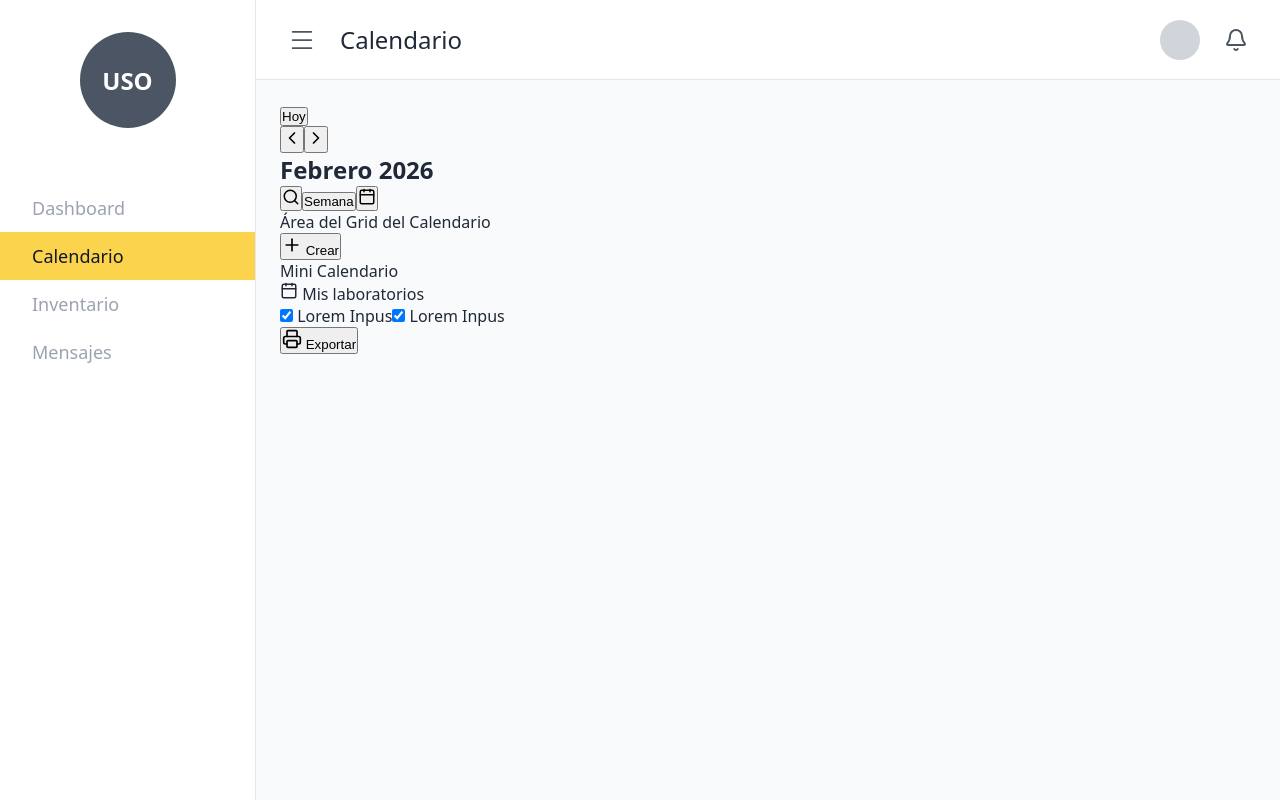
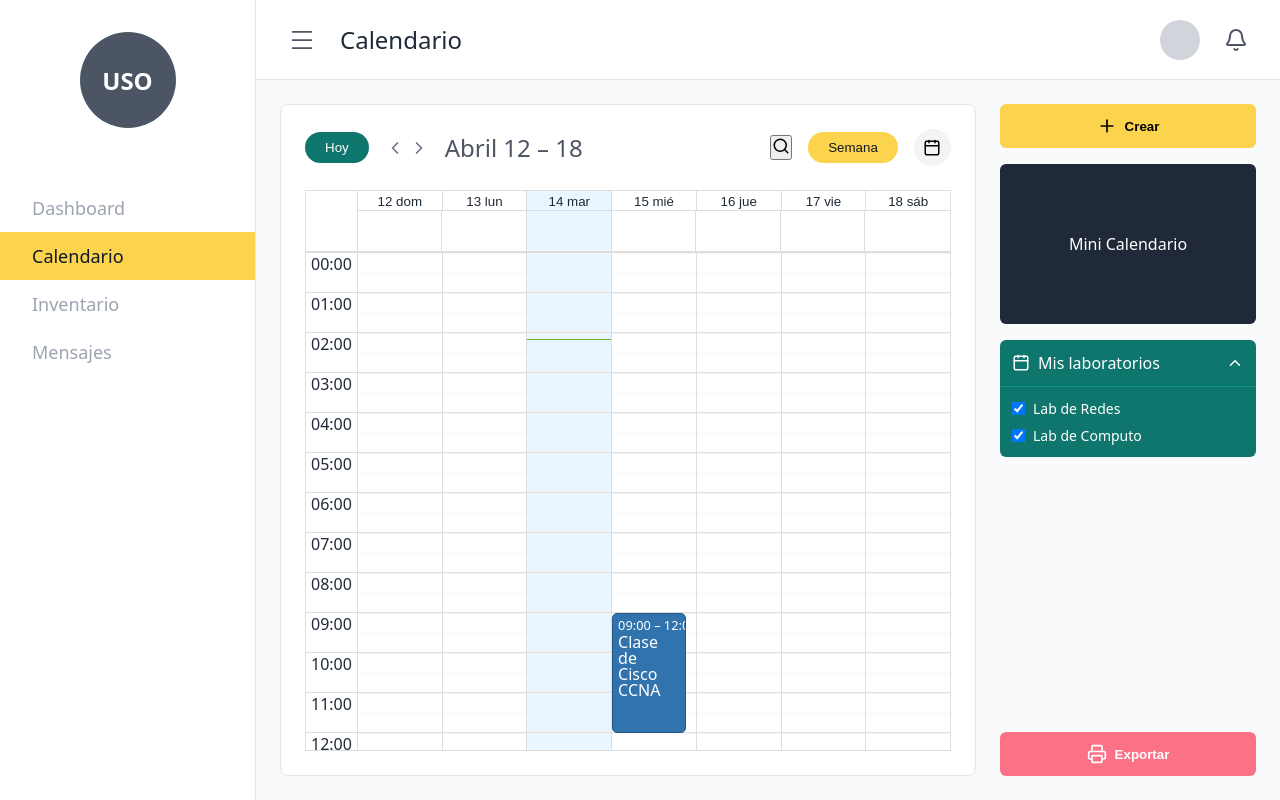
Before and after one commit to CarlosRey3s/Proyecto_USO2026, a React (Vite) app in the folder frontend/: page /calendario in a window 1280 px wide. Built offline with nearby package versions, Linux system fonts and the light colour scheme.

Commit message:
agregacion de nuevas funcione

```diff
--- a/frontend/package.json
+++ b/frontend/package.json
@@ -10,8 +10,10 @@
     "preview": "vite preview"
   },
   "dependencies": {
+    "date-fns": "^4.1.0",
     "lucide-react": "^1.8.0",
     "react": "^19.2.4",
+    "react-big-calendar": "^1.19.4",
     "react-dom": "^19.2.4",
     "react-router-dom": "^7.14.1"
   },
@@ -19,6 +21,7 @@
     "@eslint/js": "^9.39.4",
     "@types/node": "^24.12.2",
     "@types/react": "^19.2.14",
+    "@types/react-big-calendar": "^1.16.3",
     "@types/react-dom": "^19.2.3",
     "@vitejs/plugin-react": "^6.0.1",
     "eslint": "^9.39.4",
--- a/frontend/src/index.css
+++ b/frontend/src/index.css
@@ -40,8 +40,12 @@ body {
   border-right: 1px solid #e5e7eb;
   display: flex;
   flex-direction: column;
+  flex-shrink: 0;
+  transition: margin-left 0.3s ease;
 }
-
+.sidebar.collapsed{
+  margin-left: -256px;
+}
 .sidebar-logo-container {
   padding: 2rem;
   display: flex;
@@ -133,3 +137,168 @@ body {
   background-color: #d1d5db;
   border-radius: 50%;
 }
+/*estilos de calendario*/
+/* Sobrescribiendo estilos de React Big Calendar para igualar el diseño */
+/* Layout del Calendario */
+.calendar-page-wrapper {
+  display: flex;
+  height: 100%;
+  gap: 1.5rem;
+}
+
+.calendar-main-container {
+  flex: 1;
+  display: flex;
+  flex-direction: column;
+  background-color: white;
+  border-radius: 8px;
+  border: 1px solid #e5e7eb;
+  padding: 1.5rem;
+}
+
+/* Toolbar Personalizada */
+.calendar-toolbar-custom {
+  display: flex;
+  justify-content: space-between;
+  align-items: center;
+  margin-bottom: 1.5rem;
+}
+
+.toolbar-left, .toolbar-right {
+  display: flex;
+  align-items: center;
+  gap: 1rem;
+}
+
+.nav-arrows {
+  display: flex;
+  flex-direction: row;
+  align-items: center;
+  gap: 0.25rem;
+}
+
+.btn-hoy {
+  background-color: #0f766e;
+  color: white;
+  padding: 0.5rem 1.25rem;
+  border-radius: 9999px;
+  border: none;
+  cursor: pointer;
+  font-weight: 500;
+}
+
+.btn-hoy:hover { background-color: #0d9488; }
+
+.btn-icon {
+  background: none;
+  border: none;
+  cursor: pointer;
+  color: #6b7280;
+  display: flex;
+  align-items: center;
+}
+
+.toolbar-label {
+  font-size: 1.5rem;
+  font-weight: 300;
+  color: #4b5563;
+  margin: 0;
+  text-transform: capitalize;
+}
+
+/* Botones de Vista (Semana/Mes) */
+.btn-view, .btn-view-icon {
+  border: none;
+  background-color: #f3f4f6;
+  cursor: pointer;
+  transition: all 0.2s ease;
+}
+
+.btn-view {
+  padding: 0.5rem 1.25rem;
+  border-radius: 9999px;
+  font-weight: 500;
+}
+
+.btn-view-icon {
+  padding: 0.6rem;
+  border-radius: 50%;
+  display: flex;
+}
+
+.btn-view.active, .btn-view-icon.active {
+  background-color: #fcd34d;
+  color: #111827;
+}
+
+/* Sidebar Derecho */
+.calendar-sidebar-right {
+  width: 256px;
+  display: flex;
+  flex-direction: column;
+  gap: 1rem;
+}
+
+.btn-crear {
+  width: 100%;
+  background-color: #fcd34d;
+  padding: 0.75rem;
+  border: none;
+  border-radius: 6px;
+  font-weight: 600;
+  display: flex;
+  align-items: center;
+  justify-content: center;
+  gap: 0.5rem;
+  cursor: pointer;
+}
+
+.mini-calendar-placeholder {
+  background-color: #1f2937;
+  color: white;
+  height: 160px;
+  border-radius: 6px;
+  display: flex;
+  align-items: center;
+  justify-content: center;
+}
+
+.mis-laboratorios-card {
+  background-color: #0f766e;
+  color: white;
+  border-radius: 6px;
+  overflow: hidden;
+}
+
+.card-header {
+  padding: 0.75rem;
+  border-bottom: 1px solid #0d9488;
+  display: flex;
+  align-items: center;
+  gap: 0.5rem;
+  font-weight: 500;
+}
+
+.card-body {
+  padding: 0.75rem;
+  display: flex;
+  flex-direction: column;
+  gap: 0.5rem;
+  font-size: 0.875rem;
+}
+
+.btn-exportar {
+  width: 100%;
+  background-color: #fb7185;
+  color: white;
+  padding: 0.75rem;
+  border: none;
+  border-radius: 6px;
+  font-weight: 600;
+  display: flex;
+  align-items: center;
+  justify-content: center;
+  gap: 0.5rem;
+  margin-top: auto;
+  cursor: pointer;
+}
--- a/frontend/src/pages/admin/Calendario.tsx
+++ b/frontend/src/pages/admin/Calendario.tsx
@@ -1,80 +1,168 @@
-// src/pages/admin/CalendarioView.tsx
-import { Search, Calendar as CalendarIcon, ChevronLeft, ChevronRight, Plus, Printer } from 'lucide-react';
+import { useState } from 'react';
+import { Search, Calendar as CalendarIcon, ChevronLeft, ChevronRight, ChevronDown, ChevronUp, Plus, Printer } from 'lucide-react';
+import { Calendar, dateFnsLocalizer, type ToolbarProps, type View } from 'react-big-calendar';
+import { format, parse, startOfWeek, getDay } from 'date-fns';
+import { es } from 'date-fns/locale/es';
 
-export const CalendarioView = () => {
+import 'react-big-calendar/lib/css/react-big-calendar.css';
+
+const locales = { 'es': es };
+const localizer = dateFnsLocalizer({
+  format,
+  parse,
+  startOfWeek: () => startOfWeek(new Date(), { weekStartsOn: 0 }),
+  getDay,
+  locales,
+});
+
+// ── 1. AGREGAMOS A QUÉ LABORATORIO PERTENECE CADA EVENTO ──
+export interface EventoLaboratorio {
+  title: string;
+  start: Date;
+  end: Date;
+  laboratorio: string; // <-- NUEVO: Para saber de qué lab es el evento
+}
+
+// Lista de todos nuestros laboratorios que existen
+const LABORATORIOS_DISPONIBLES = ['Lab de Redes', 'Lab de Computo'];
+
+// Eventos de prueba con su respectivo laboratorio asignado
+const eventosPrueba: EventoLaboratorio[] = [
+  {
+    title: 'Clase de Cisco CCNA',
+    start: new Date(2026, 3, 15, 9, 0),
+    end: new Date(2026, 3, 15, 12, 0),
+    laboratorio: 'Lab de Redes'
+  },
+  {
+    title: 'Mantenimiento de Servidores',
+    start: new Date(2026, 3, 16, 14, 0),
+    end: new Date(2026, 3, 16, 17, 0),
+    laboratorio: 'Lab de Redes'
+  },
+  {
+    title: 'Clase de Programación III',
+    start: new Date(2026, 3, 15, 13, 0),
+    end: new Date(2026, 3, 15, 16, 0),
+    laboratorio: 'Lab de Computo'
+  }
+];
+
+const CustomToolbar = (toolbar: ToolbarProps<EventoLaboratorio>) => {
+  const irAHoy = () => toolbar.onNavigate('TODAY');
+  const irAtras = () => toolbar.onNavigate('PREV');
+  const irAdelante = () => toolbar.onNavigate('NEXT');
+  const vistaActual = toolbar.view;
+
   return (
-    <div className="flex h-full gap-6">
-
-      {/* ── COLUMNA IZQUIERDA: CALENDARIO PRINCIPAL ── */}
-      <div className="flex-1 flex flex-col bg-white rounded-lg shadow-sm border border-gray-100 p-4">
-
-        {/* Controles superiores del calendario */}
-        <div className="flex items-center justify-between mb-6">
-          <div className="flex items-center gap-4">
-            <button className="bg-teal-700 text-white px-4 py-1.5 rounded-full text-sm font-medium">
-              Hoy
-            </button>
-            <div className="flex items-center gap-2 text-gray-400">
-              <button className="hover:text-gray-600"><ChevronLeft size={20} /></button>
-              <button className="hover:text-gray-600"><ChevronRight size={20} /></button>
-            </div>
-            <h2 className="text-2xl text-gray-500 font-light ml-2">Febrero 2026</h2>
-          </div>
-
-          <div className="flex items-center gap-3">
-            <button className="p-2 bg-gray-100 rounded-full text-gray-600 hover:bg-gray-200">
-              <Search size={18} />
-            </button>
-            <button className="bg-yellow-400 text-gray-900 px-4 py-1.5 rounded-full text-sm font-medium">
-              Semana
-            </button>
-            <button className="p-2 bg-yellow-400 rounded-full text-gray-900 hover:bg-yellow-500">
-              <CalendarIcon size={18} />
-            </button>
-          </div>
+    <div className="calendar-toolbar-custom">
+      <div className="toolbar-left">
+        <button onClick={irAHoy} className="btn-hoy">Hoy</button>
+        <div className="nav-arrows">
+          <button onClick={irAtras} className="btn-icon"><ChevronLeft size={20} /></button>
+          <button onClick={irAdelante} className="btn-icon"><ChevronRight size={20} /></button>
         </div>
-
-        {/* Cuadrícula del Calendario (Placeholder) */}
-        <div className="flex-1 border border-gray-200 rounded-lg flex items-center justify-center bg-gray-50 text-gray-400">
-          {/* Aquí construiremos el Grid de horas y días más adelante */}
-          <p>Área del Grid del Calendario</p>
-        </div>
+        <h2 className="toolbar-label">{toolbar.label}</h2>
       </div>
 
-      {/* ── COLUMNA DERECHA: BARRA DE HERRAMIENTAS ── */}
-      <div className="w-64 flex flex-col gap-4">
-
-        {/* Botón Crear */}
-        <button className="w-full bg-yellow-400 hover:bg-yellow-500 text-gray-900 font-medium py-3 px-4 flex items-center gap-2 rounded-md transition-colors">
-          <Plus size={20} /> Crear
-        </button>
-
-        {/* Mini Calendario (Placeholder) */}
-        <div className="bg-black text-white p-4 rounded-md flex justify-center items-center h-40">
-          Mini Calendario
-        </div>
-
-        {/* Mis Laboratorios */}
-        <div className="bg-teal-700 text-white rounded-md overflow-hidden">
-          <div className="p-3 font-medium flex items-center gap-2 border-b border-teal-600">
-            <CalendarIcon size={18} /> Mis laboratorios
-          </div>
-          <div className="p-3 space-y-2 text-sm">
-            <label className="flex items-center gap-2 cursor-pointer">
-              <input type="checkbox" className="accent-teal-500" defaultChecked /> Lorem Inpus
-            </label>
-            <label className="flex items-center gap-2 cursor-pointer">
-              <input type="checkbox" className="accent-teal-500" defaultChecked /> Lorem Inpus
-            </label>
-          </div>
-        </div>
-
-        {/* Botón Exportar */}
-        <button className="w-full bg-rose-400 hover:bg-rose-500 text-white font-medium py-3 px-4 flex items-center gap-2 rounded-md transition-colors mt-auto">
-          <Printer size={20} /> Exportar
-        </button>
-
+      <div className="toolbar-right">
+        <button className="btn-search"><Search size={18} /></button>
+        <button onClick={() => toolbar.onView('week')} className={`btn-view ${vistaActual === 'week' ? 'active' : ''}`}>Semana</button>
+        <button onClick={() => toolbar.onView('month')} className={`btn-view-icon ${vistaActual === 'month' ? 'active' : ''}`}><CalendarIcon size={18} /></button>
       </div>
     </div>
   );
 };
+
+export const CalendarioView = () => {
+  const [fechaActual, setFechaActual] = useState(new Date(2026, 3, 15));
+  const [vistaActual, setVistaActual] = useState<View>('week');
+
+  // ── 2. NUEVOS ESTADOS PARA LOS LABORATORIOS ──
+  // Estado para saber qué laboratorios están marcados (por defecto, todos)
+  const [labsActivos, setLabsActivos] = useState<string[]>(LABORATORIOS_DISPONIBLES);
+  // Estado para saber si el menú está desplegado o contraído
+  const [menuDesplegado, setMenuDesplegado] = useState(true);
+
+  // ── 3. LÓGICA DE FILTRADO Y MANEJO DE CLICS ──
+  // Esta función decide qué pasa cuando le damos clic a un checkbox
+  const toggleLaboratorio = (nombreLab: string) => {
+    setLabsActivos((prev) => {
+      // Si el laboratorio ya estaba marcado, lo quitamos de la lista
+      if (prev.includes(nombreLab)) {
+        return prev.filter(lab => lab !== nombreLab);
+      }
+      // Si no estaba marcado, lo agregamos a la lista
+      else {
+        return [...prev, nombreLab];
+      }
+    });
+  };
+
+  // MAGIA DE FILTRADO: Solo le pasamos al calendario los eventos cuyo laboratorio esté en "labsActivos"
+  const eventosFiltrados = eventosPrueba.filter(evento =>
+    labsActivos.includes(evento.laboratorio)
+  );
+
+  return (
+    <div className="calendar-page-wrapper">
+
+      <div className="calendar-main-container">
+        <Calendar
+          localizer={localizer}
+          events={eventosFiltrados} // Le pasamos la lista FILTRADA, no la original
+          startAccessor="start"
+          endAccessor="end"
+          date={fechaActual}
+          onNavigate={(nuevaFecha) => setFechaActual(nuevaFecha)}
+          view={vistaActual}
+          onView={(nuevaVista) => setVistaActual(nuevaVista)}
+          culture="es"
+          components={{ toolbar: CustomToolbar }}
+          style={{ height: '100%' }}
+        />
+      </div>
+
+      <div className="calendar-sidebar-right">
+        <button className="btn-crear"><Plus size={20} /> Crear</button>
+        <div className="mini-calendar-placeholder">Mini Calendario</div>
+
+        {/* ── 4. UI: TARJETA DE MIS LABORATORIOS ── */}
+        <div className="mis-laboratorios-card">
+
+          {/* Cabecera (Ahora es un botón interactivo) */}
+          <div
+            className="card-header"
+            onClick={() => setMenuDesplegado(!menuDesplegado)}
+            style={{ cursor: 'pointer', justifyContent: 'space-between' }}
+          >
+            <div style={{ display: 'flex', alignItems: 'center', gap: '0.5rem' }}>
+              <CalendarIcon size={18} /> Mis laboratorios
+            </div>
+            {/* Cambiamos la flechita dependiendo de si está abierto o cerrado */}
+            {menuDesplegado ? <ChevronUp size={18} /> : <ChevronDown size={18} />}
+          </div>
+
+          {/* Cuerpo (Solo se muestra si menuDesplegado es true) */}
+          {menuDesplegado && (
+            <div className="card-body">
+              {LABORATORIOS_DISPONIBLES.map((lab) => (
+                <label key={lab} style={{ display: 'flex', alignItems: 'center', gap: '8px', cursor: 'pointer' }}>
+                  <input
+                    type="checkbox"
+                    checked={labsActivos.includes(lab)} // Se marca solo si está en nuestro estado
+                    onChange={() => toggleLaboratorio(lab)} // Llama a nuestra función al hacer clic
+                  />
+                  {lab}
+                </label>
+              ))}
+            </div>
+          )}
+
+        </div>
+
+        <button className="btn-exportar"><Printer size={20} /> Exportar</button>
+      </div>
+    </div>
+  );
+};
--- a/package.json
+++ b/package.json
@@ -1,5 +1,8 @@
 {
   "dependencies": {
     "react-router-dom": "^7.14.1"
+  },
+  "devDependencies": {
+    "@types/react-big-calendar": "^1.16.3"
   }
 }
```
Also changed, not shown: frontend/src/components/layout/MainLayout.tsx (+13 -2 lines), frontend/src/components/layout/Navbar.tsx (+8 -2 lines), frontend/src/components/layout/Sidebar.tsx (+7 -3 lines), 2 other files (tests, documents, lock files or other folders).
